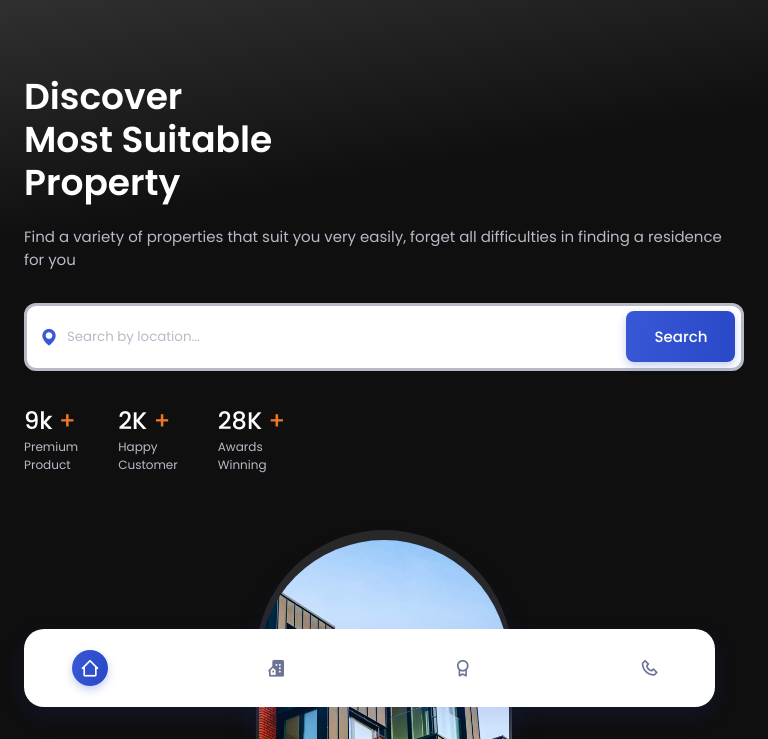
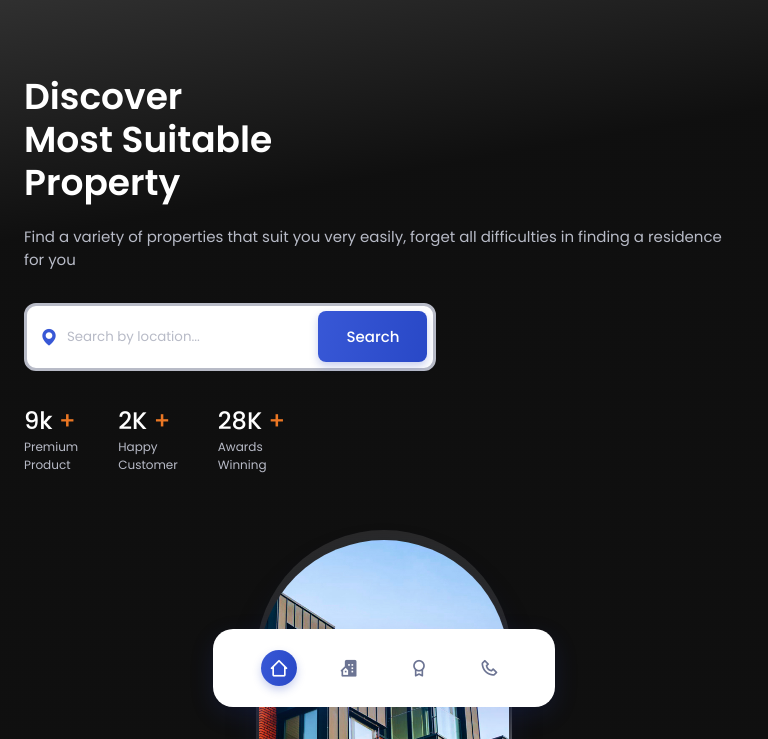
Before and after one commit to Abhishek-76/real-state, a plain HTML site: page index.html in a window 768 px wide. Shown: the part 61-800 px from the top of the page. Drawn offline with nearby package versions, Linux system fonts and the light colour scheme.

Commit message:
medium devices

```diff
--- a/assets/css/styles.css
+++ b/assets/css/styles.css
@@ -232,7 +232,9 @@ body.dark-theme {
     background-color: var(--container-color);
     box-shadow: 0 8px 24px hsl(228, 66%, 45%, 0.15);
     width: 90%;
-    right: 0 auto;
+    right: 0;
+    left: 0;
+    margin: 0 auto;
     padding: 1.3rem 3rem;
     border-radius: 1.25rem;
     transition: 0.4s;
@@ -818,7 +820,18 @@ body.dark-theme {
   }
 }
 /* For medium devices */
-
+@media screen and (min-width: 576px) {
+  .nav__menu {
+    width: 342px;
+  }
+  .home__search {
+    width: 412px;
+  }
+  .contact__card {
+    grid-template-columns: repeat(2, 192px);
+    justify-content: center;
+  }
+}
 /* For large devices */
 
 /* For 2K & 4K resolutions */ ;
```
